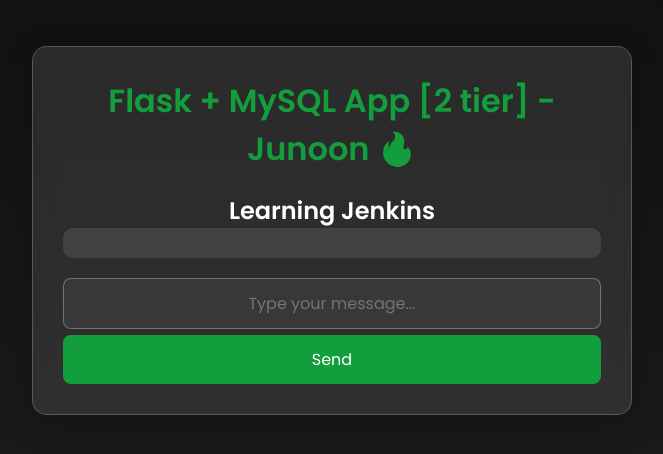
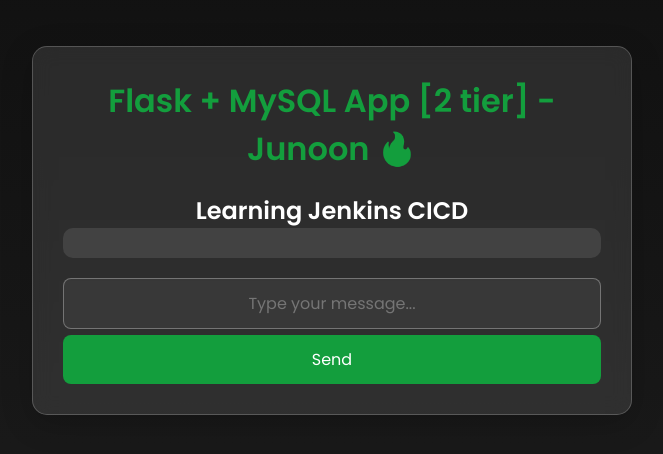
Before and after one commit to ankittripathidevs/two-tier-flask-app, a Flask app: page / in a window 1280 px wide. Shown: the part 170-624 px from the top of the page, without its empty margins (308-971 px from the left). Run offline with Flask 2, Linux system fonts and the light colour scheme; data that the repository does not hold is empty; some libraries are stand-ins or nearby versions.

Commit message:
Update Jenkins heading to include CICD

```diff
--- a/templates/index.html
+++ b/templates/index.html
@@ -135,7 +135,7 @@
   <body>
     <div class="container">
       <h1>Flask + MySQL App [2 tier] - Junoon 🔥</h1>
-      <h2>Learning Jenkins</h2>
+      <h2>Learning Jenkins CICD</h2>
 
       <div class="messages">
         {% for message in messages %}
```
